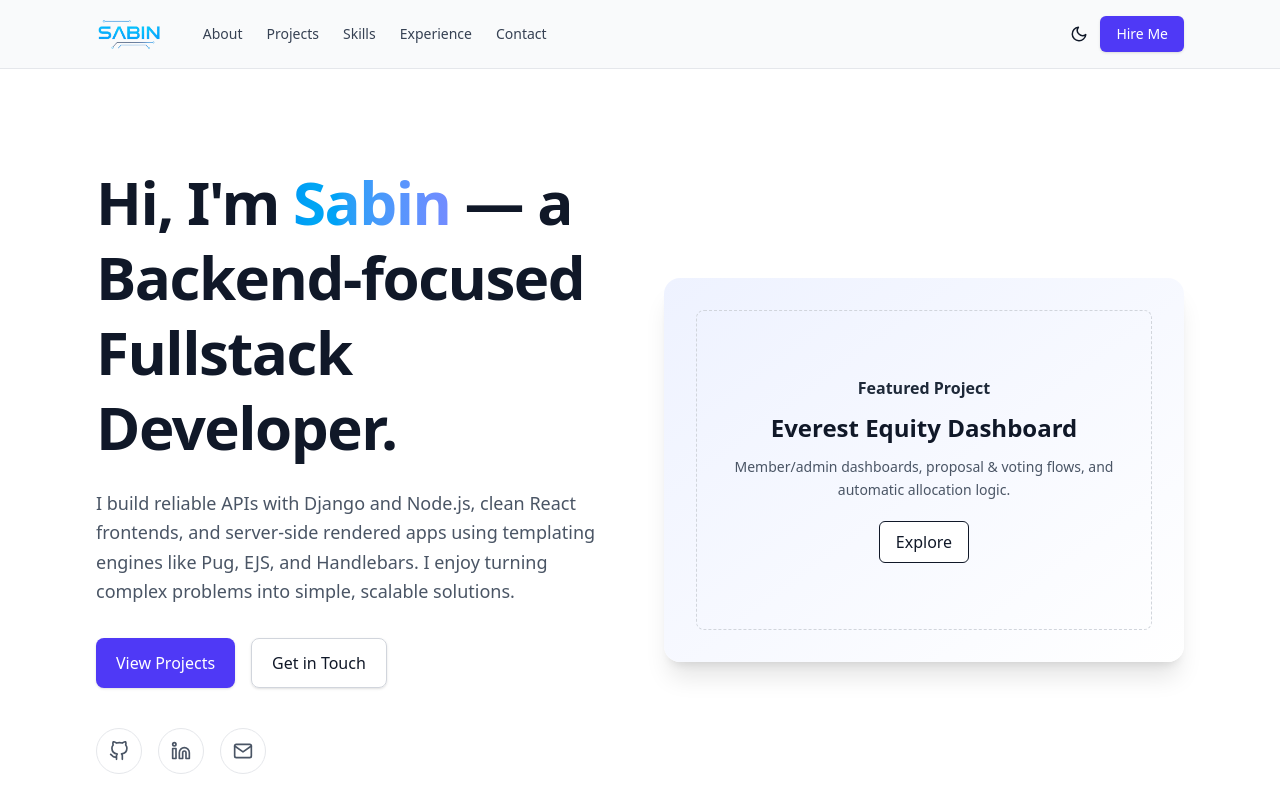
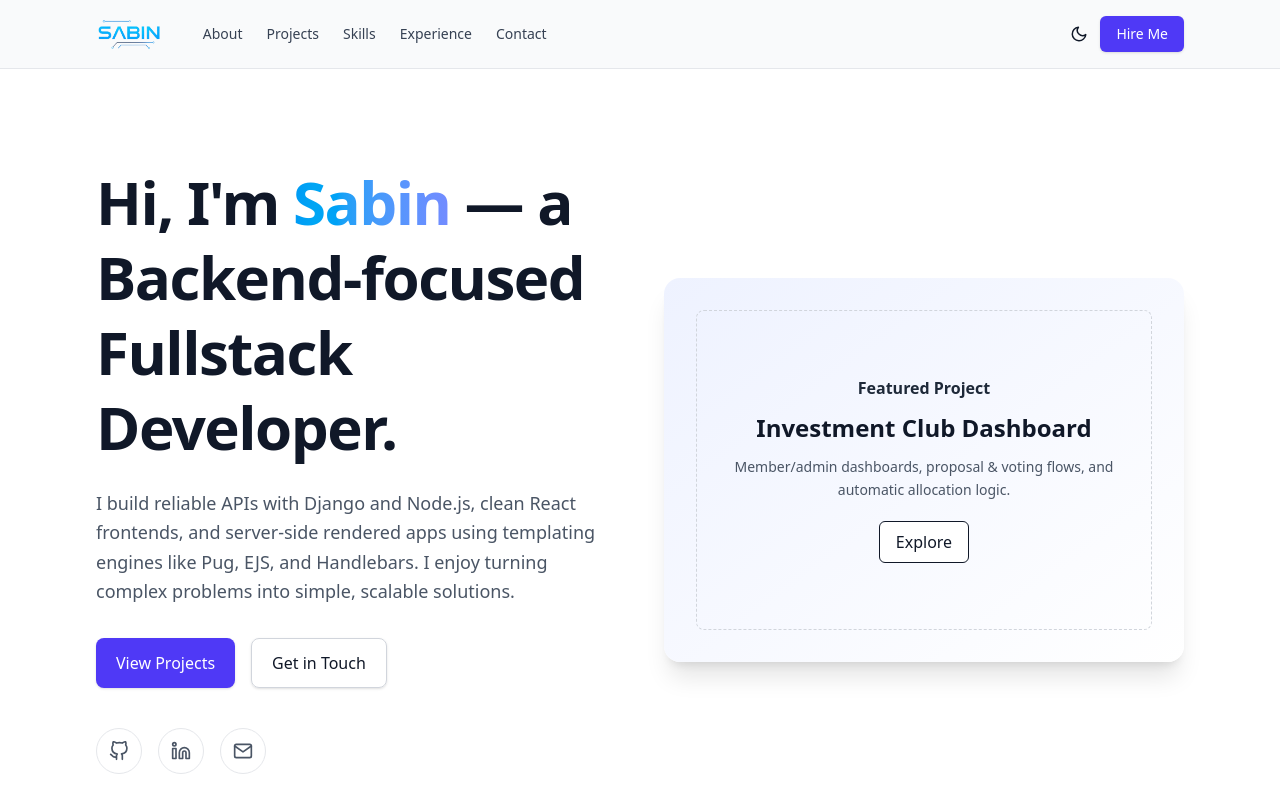
Before and after one commit to sabinpr/My-Portfolio, a React (Vite) app: page / in a window 1280 px wide. Shown: the top 800 px of the page. Built offline with nearby package versions, Linux system fonts and the light colour scheme.

Commit message:
Samll error fix

```diff
--- a/src/components/Hero.jsx
+++ b/src/components/Hero.jsx
@@ -143,7 +143,7 @@ export default function Hero() {
                   Featured Project
                 </div>
                 <div className="mt-3 font-bold text-2xl text-gray-900 dark:text-white">
-                  Everest Equity Dashboard
+                  Investment Club Dashboard
                 </div>
                 <p className="mt-3 text-sm text-gray-600 dark:text-gray-400 leading-relaxed max-w-sm mx-auto">
                   Member/admin dashboards, proposal & voting flows, and
```
